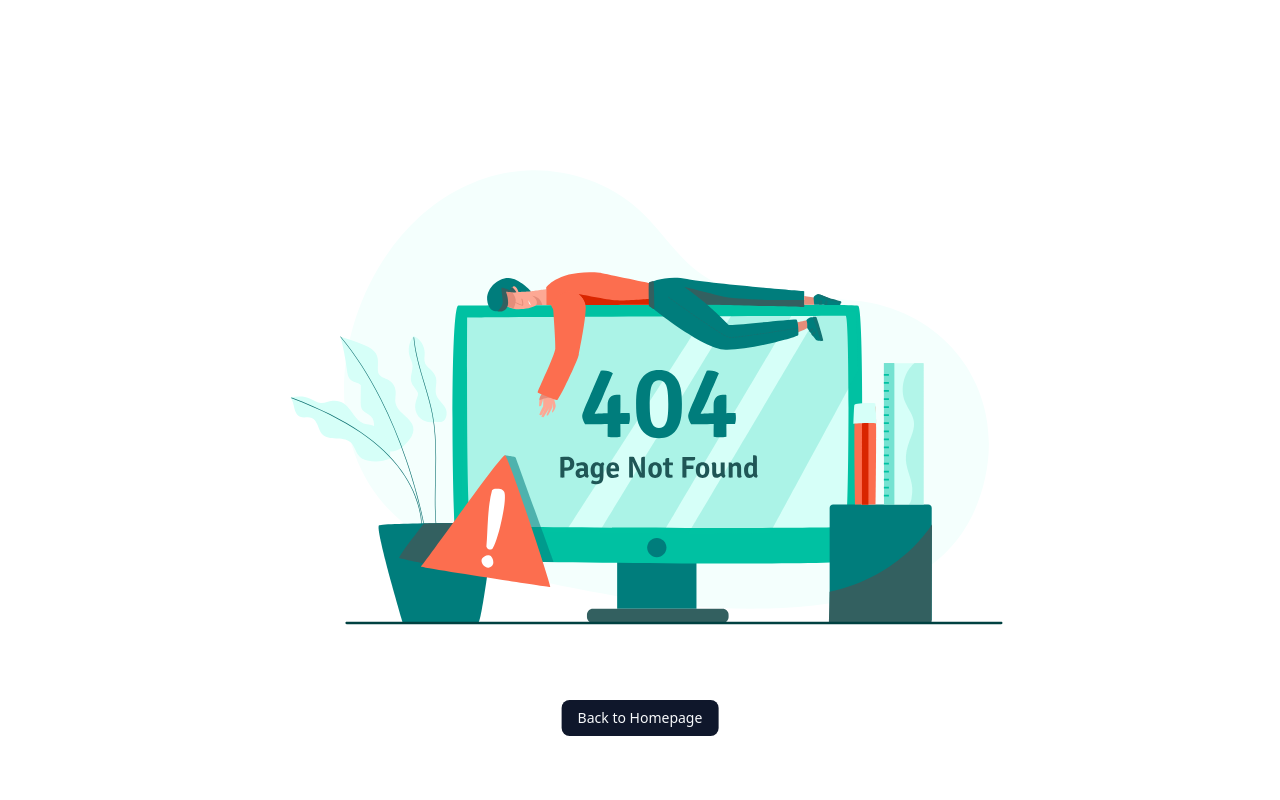
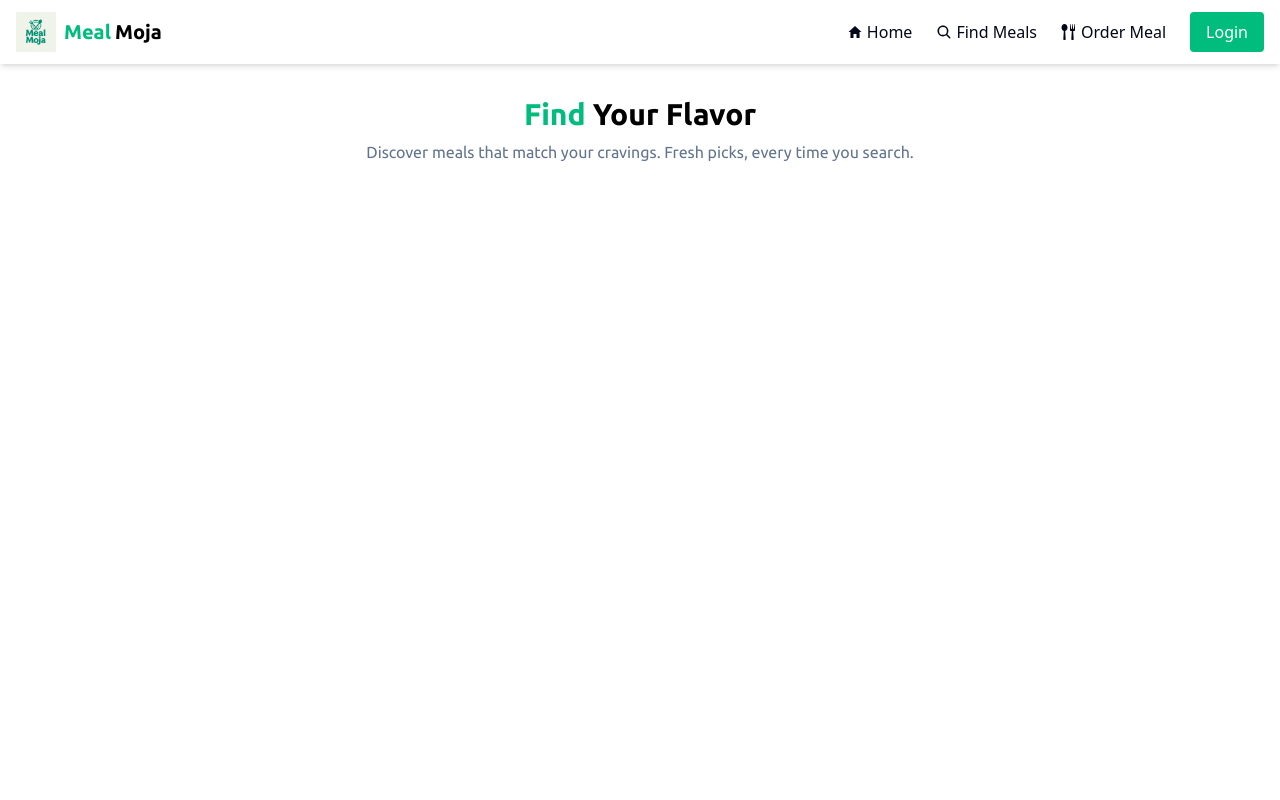
Before and after one commit to rahat-495/Meal-Shop-Client, a Next.js app: page /find-meals in a window 1280 px wide. Before the commit this address had no page. Shown: the top 800 px of the page. Built offline with nearby package versions, Linux system fonts and the light colour scheme.

Commit message:
layout changes

```diff
--- /dev/null
+++ b/src/app/(generalLayout)/find-meals/page.tsx
@@ -0,0 +1,15 @@
+import SectionHeading from "@/components/shared/sectionheading";
+
+const FindMealsPage = () => {
+  return (
+    <div className="py-6 lg:py-8">
+      <SectionHeading
+        title="Find Your Flavor"
+        subtitle="Discover meals that match your cravings.
+Fresh picks, every time you search."
+      ></SectionHeading>
+    </div>
+  );
+};
+
+export default FindMealsPage;
--- /dev/null
+++ b/src/app/(generalLayout)/layout.tsx
@@ -0,0 +1,15 @@
+import FooterSection from "@/components/shared/footersection";
+import Navbar from "@/components/shared/Navbar";
+import { ReactNode } from "react";
+
+const GeneralLayout = ({ children }: { children: ReactNode }) => {
+  return (
+    <div>
+      <Navbar></Navbar>
+      <div className="min-h-screen">{children}</div>
+      <FooterSection></FooterSection>
+    </div>
+  );
+};
+
+export default GeneralLayout;
--- a/src/app/(generalLayout)/page.tsx
+++ b/src/app/(generalLayout)/page.tsx
@@ -1,15 +1,11 @@
 import MealBoxFaq from "@/components/modules/home/faq/Faq";
 import Banner from "@/components/modules/home/hero/Banner";
-import FooterSection from "@/components/shared/footersection";
-import Navbar from "@/components/shared/Navbar";
 
 const HomePage = () => {
   return (
     <div className="">
-      <Navbar></Navbar>
       <Banner />
       <MealBoxFaq />
-      <FooterSection />
     </div>
   );
 };
```
